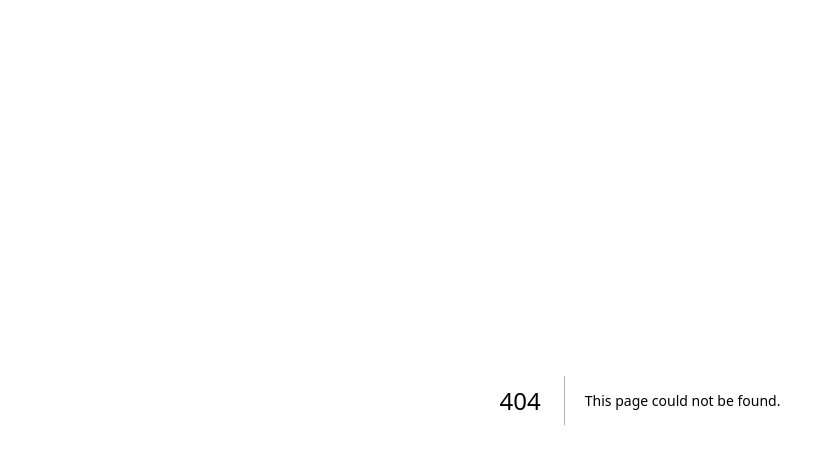
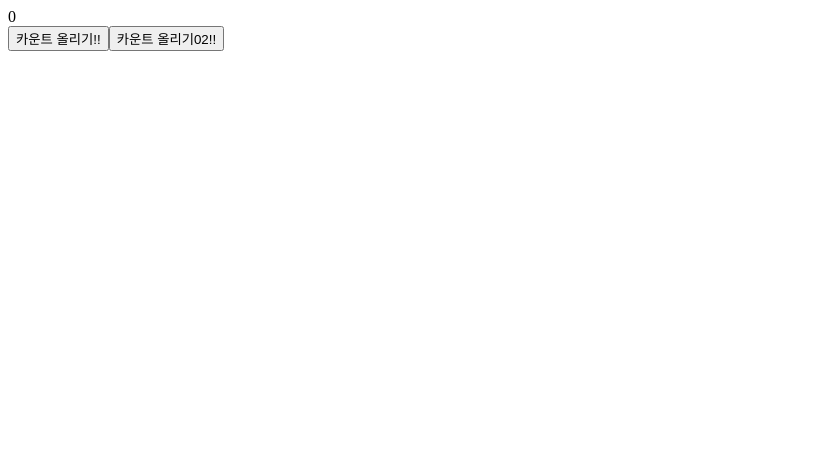
Before and after one commit to eggmun98/advanced-frontend-study, a Next.js app: page /class in a window 1280 px wide. Before the commit this address had no page. Shown: the top 464 px of the page, without its empty margins (0-835 px from the left). Built offline with nearby package versions, Linux system fonts and the light colour scheme.

Commit message:
[2023.07.26] study 리액트 클래스형 컴포넌트 사용

```diff
--- /dev/null
+++ b/pages/class/index.tsx
@@ -0,0 +1,29 @@
+import { Component } from "react";
+
+export default class ClassCounterPage extends Component {
+  state = {
+    count: 0,
+  };
+
+  onClickCountUp = (): void => {
+    this.setState({
+      count: 1,
+    });
+  };
+
+  onClickCountUp02 = (): void => {
+    this.setState((prev) => ({
+      count: prev.count + 1,
+    }));
+  };
+
+  render(): JSX.Element {
+    return (
+      <>
+        <div>{this.state.count}</div>
+        <button onClick={this.onClickCountUp}>카운트 올리기!!</button>
+        <button onClick={this.onClickCountUp02}>카운트 올리기02!!</button>
+      </>
+    );
+  }
+}
```
